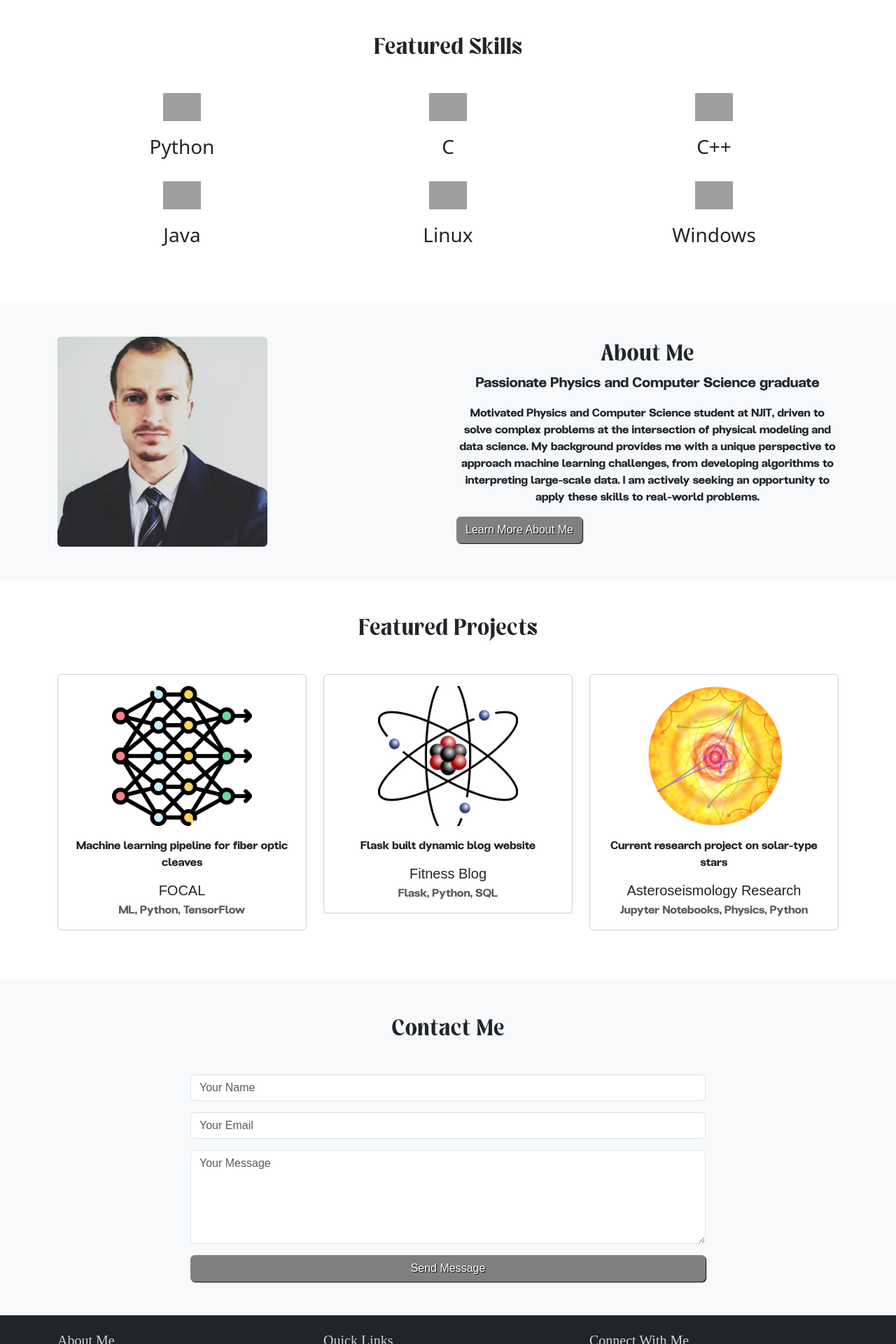
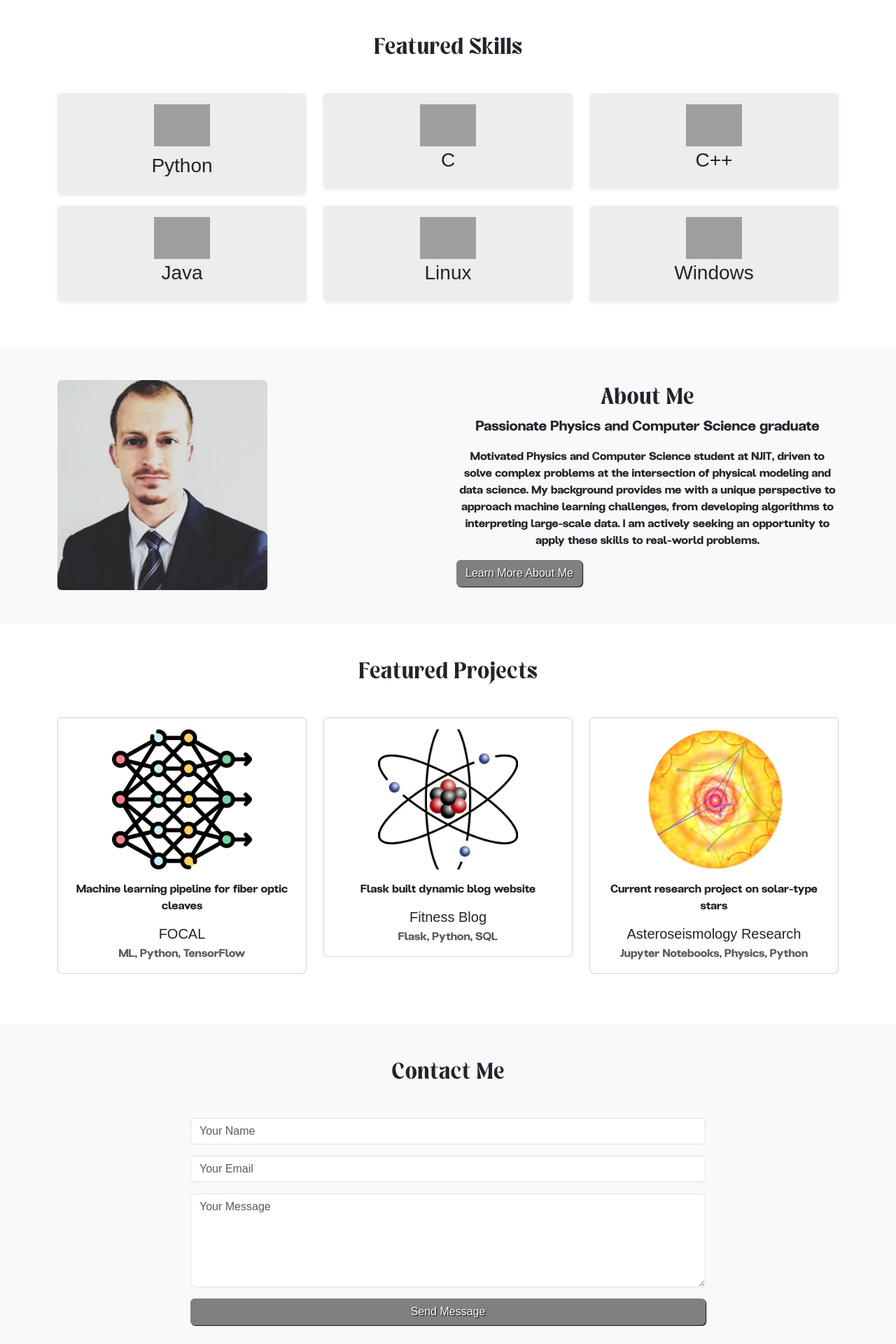
Before and after one commit to c-lombardi23/Portfolio_Website, a Flask app: page / in a window 1280 px wide. Shown: the part 801-2721 px from the top of the page at 70% size. Run offline with Flask 3, Linux system fonts and the light colour scheme; some web fonts are replaced; grey boxes are pictures that could not be loaded.

Commit message:
fixed featured skills on homepage

```diff
--- a/static/index.css
+++ b/static/index.css
@@ -148,6 +148,29 @@ nav li {
     border-color: white;
 }
 
+.skill-card {
+  padding: 1rem;
+  box-shadow: 0 2px 4px rgba(116, 115, 115, 0.1);
+  border-radius: 12px;
+  text-align: center;
+  background-color: #eeecec;
+}
+
+.skill-card img {
+    height: 60px;
+    width: auto;
+    object-fit: contain;
+}
+.skill-card svg {
+    height: 60px;
+    width: auto;
+    object-fit: contain;
+}
+
+.skill-card:hover {
+  transform: scale(1.3);
+}
+
 #features h2,
 #about h2,
 #testimonials h2,
@@ -156,7 +179,7 @@ nav li {
   text-align: center;
 }
 
-#features p,
+
 #about p,
 #testimonials p,
 #contact  {
@@ -165,15 +188,16 @@ nav li {
   text-align: center;
 }
 
-#features h5,
+#features h3 {
+  padding-top: 3px;
+  font-family: sans-serif;
+}
 #about h5,
 #testimonials h5,
 #contact  {
   font-family: sans-serif;
 }
-#features h3 {
-  padding-top: 20px;
-}
+
 
 .about-me-btn {
     background-color: gray;
--- a/templates/index.html
+++ b/templates/index.html
@@ -34,54 +34,49 @@
     <div class="container">
         <h2 class="text-center mb-5">Featured Skills</h2>
         <div class="row">
-            <div class="col-md-4 mb-4">
-                <div class="text-center">
-                    <img
-                        src="https://cdn.jsdelivr.net/gh/devicons/devicon/icons/python/python-original.svg"
-                        alt="Python Logo"
-                        style="height: 40px; object-fit: contain;"
-                      />
-                    <h3>Python</h3>
+            <div class="col-sm-6 col-md-4 mb-3">
+                <div class="skill-card text-center p-3 shadow-sm rounded">
+                    <img src="https://cdn.jsdelivr.net/gh/devicons/devicon/icons/python/python-original.svg" alt="Python Logo" class="skill-icon">
+                    <h3 class="mt-2">Python</h3>
                 </div>
             </div>
-            <div class="col-md-4 mb-4">
-                <div class="text-center">
-                    <img src="https://cdn.jsdelivr.net/gh/devicons/devicon/icons/c/c-original.svg" alt="C" style="height: 40px;">
+            <div class="col-sm-6 col-md-4 mb-3">
+                <div class="skill-card text-center p-3 shadow-sm rounded">
+                    <img src="https://cdn.jsdelivr.net/gh/devicons/devicon/icons/c/c-original.svg" alt="C">
                     <h3>C</h3>
                 </div>
             </div>
-            <div class="col-md-4 mb-4">
-                <div class="text-center">
-                    <img src="https://cdn.jsdelivr.net/gh/devicons/devicon/icons/cplusplus/cplusplus-original.svg" alt="C++" style="height: 40px;">
+            <div class="col-sm-6 col-md-4 mb-3">
+                <div class="skill-card text-center p-3 shadow-sm rounded">
+                    <img src="https://cdn.jsdelivr.net/gh/devicons/devicon/icons/cplusplus/cplusplus-original.svg" alt="C++">
                     <h3>C++</h3>
                 </div>
             </div>
-            <div class="col-md-4 mb-4">
-                <div class="text-center">
+        </div>
+            <div class="row second-row ">
+                <div class="col-sm-6 col-md-4 mb-3">
+                <div class="skill-card text-center p-3 shadow-sm rounded">
                     <img
                       src="https://cdn.jsdelivr.net/gh/devicons/devicon/icons/java/java-original.svg"
                       alt="Java Logo"
-                      style="height: 40px; object-fit: contain;"
                     />
                     <h3>Java</h3>
                 </div>
             </div>
-            <div class="col-md-4 mb-4">
-                <div class="text-center">
+            <div class="col-sm-6 col-md-4 mb-3">
+                <div class="skill-card text-center p-3 shadow-sm rounded">
                     <img
                     src="https://upload.wikimedia.org/wikipedia/commons/thumb/3/35/Tux.svg/64px-Tux.svg.png"
                     alt="Linux Tux"
-                    style="height: 40px; object-fit: contain;"
                   />
                     <h3>Linux</h3>
                 </div>
             </div>
-            <div class="col-md-4 mb-4">
-                <div class="text-center">
+            <div class="col-sm-6 col-md-4 mb-3">
+                <div class="skill-card text-center p-3 shadow-sm rounded">
                     <img
                       src="https://upload.wikimedia.org/wikipedia/commons/thumb/5/5f/Windows_logo_-_2012.svg/120px-Windows_logo_-_2012.svg.png"
                       alt="Windows Logo"
-                      style="height: 40px; object-fit: contain;"
                     />
                     <h3>Windows</h3>
                 </div>
```
